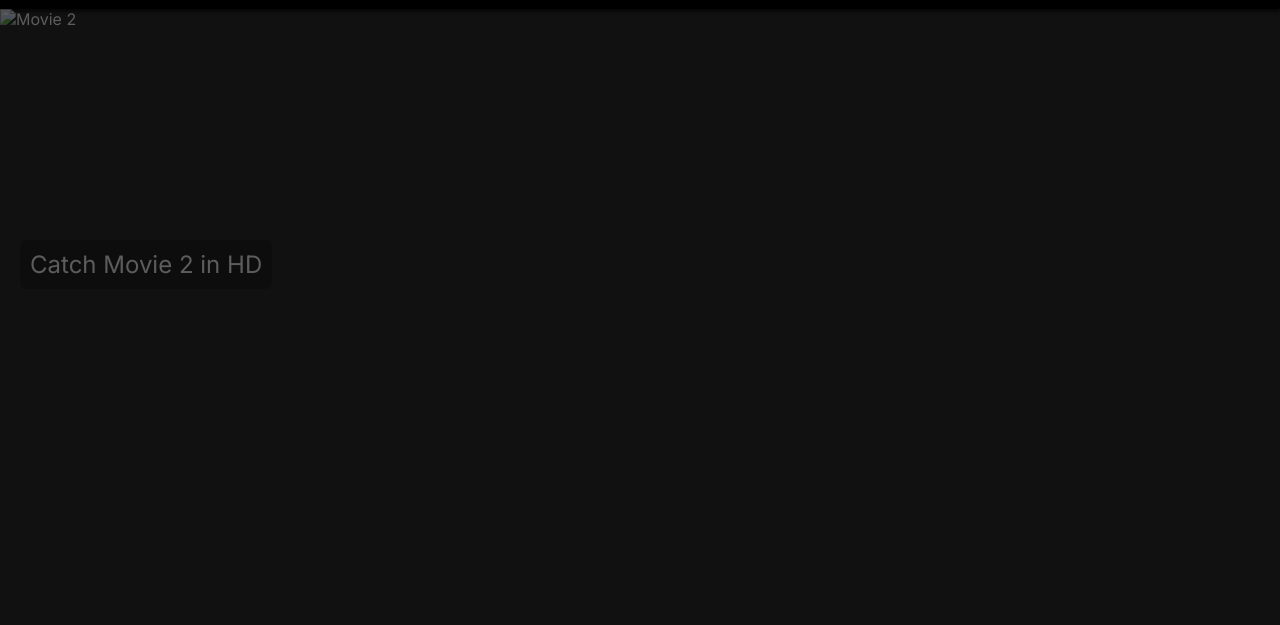
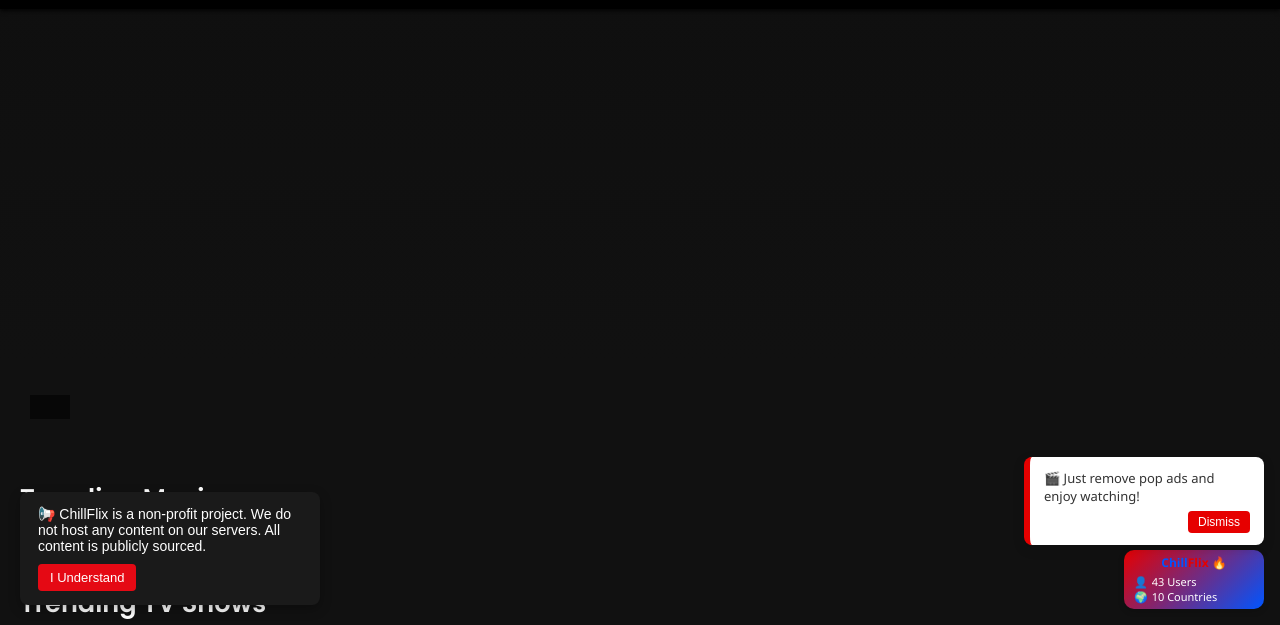
Before and after one commit to geezmoww/chillflix, a plain HTML site: page my-website/index.html in a window 1280 px wide. Shown: the part 175-800 px from the top of the page. Drawn offline with Linux system fonts and the light colour scheme; no server answers.

Commit message:
Update index.html

```diff
--- a/my-website/index.html
+++ b/my-website/index.html
@@ -14,55 +14,11 @@
 
   <link rel="preload" href="js/home.js" as="script" />
   <script defer src="js/home.js"></script>
-  <script type='text/javascript' src='//pl26741312.profitableratecpm.com/05/c2/5a/05c25a7b0141bfad1daacbd4261dc066.js'></script>
-  <script async="async" data-cfasync="false" src="//pl26741459.profitableratecpm.com/1baf9dcb2f371ef2a2caaa97bf82e9bc/invoke.js"></script>
-  <div id="container-1baf9dcb2f371ef2a2caaa97bf82e9bc"></div>
+<script type='text/javascript' src='//pl26741312.profitableratecpm.com/05/c2/5a/05c25a7b0141bfad1daacbd4261dc066.js'></script>
+<script async="async" data-cfasync="false" src="//pl26741459.profitableratecpm.com/1baf9dcb2f371ef2a2caaa97bf82e9bc/invoke.js"></script>
+<div id="container-1baf9dcb2f371ef2a2caaa97bf82e9bc"></div>
+</head>
 
-  <style>
-    .banner-slider {
-      position: relative;
-      overflow: hidden;
-      width: 100%;
-      height: 300px;
-    }
-
-    .banner-slide {
-      display: none;
-      width: 100%;
-      height: 100%;
-      position: absolute;
-      top: 0;
-      left: 0;
-    }
-
-    .banner-slide.active {
-      display: block;
-      animation: fade 1s ease-in-out;
-    }
-
-    @keyframes fade {
-      from {opacity: 0.3;}
-      to {opacity: 1;}
-    }
-
-    .banner-slide img {
-      width: 100%;
-      height: 100%;
-      object-fit: cover;
-    }
-
-    .banner-caption {
-      position: absolute;
-      bottom: 20px;
-      left: 20px;
-      color: white;
-      font-size: 24px;
-      background: rgba(0, 0, 0, 0.6);
-      padding: 10px;
-      border-radius: 6px;
-    }
-  </style>
-</head>
 <body>
   <!-- Navbar -->
   <header class="navbar" role="banner">
@@ -81,37 +37,235 @@
     </nav>
   </header>
 
-  <!-- Banner Slider -->
-  <div class="banner-slider" id="banner-slider">
-    <div class="banner-slide active">
-      <img src="movie1.jpg" alt="Movie 1">
-      <div class="banner-caption">Watch Movie 1 Now!</div>
+  <!-- Banner -->
+  <section class="banner" id="banner" role="region" aria-live="polite">
+    <h1 id="banner-title"></h1>
+  </section>
+
+  <!-- Trending Rows -->
+  <main role="main">
+    <section class="row" aria-labelledby="movies-heading">
+      <h2 id="movies-heading">Trending Movies</h2>
+      <div class="list" id="movies-list" role="list" aria-label="Trending Movies"></div>
+    </section>
+
+    <section class="row" aria-labelledby="tvshows-heading">
+      <h2 id="tvshows-heading">Trending TV Shows</h2>
+      <div class="list" id="tvshows-list" role="list" aria-label="Trending TV Shows"></div>
+    </section>
+
+    <section class="row" aria-labelledby="anime-heading">
+      <h2 id="anime-heading">Trending Anime</h2>
+      <div class="list" id="anime-list" role="list" aria-label="Trending Anime"></div>
+    </section>
+  </main>
+
+  <!-- Modal -->
+  <aside
+    class="modal"
+    id="modal"
+    role="dialog"
+    aria-modal="true"
+    aria-labelledby="modal-title"
+    aria-describedby="modal-description"
+    hidden
+  >
+    <div class="modal-content">
+      <button class="close" aria-label="Close modal" onclick="closeModal()" style="color: red;">
+        &times;
+      </button>
+      <div class="modal-body">
+        <img id="modal-image" src="" alt="" />
+        <div class="modal-text">
+          <h2 id="modal-title"></h2>
+          <div class="stars" id="modal-rating" aria-label="Rating"></div>
+          <p id="modal-description"></p>
+        </div>
+      </div>
+
+      <div class="server-selector">
+  <label for="server">Change Server:</label>
+  <select id="server" onchange="changeServer()" aria-controls="modal-video">
+    <option value="vidsrc.cc">Vidsrc.cc</option>
+    <option value="vidsrc.me">Vidsrc.me</option>
+    <option value="player.videasy.net">Player.Videasy.net</option>
+    <option value="openload.co">Openload.co</option>
+    <option value="streamango.com">Streamango.com</option>
+    <option value="vidcloud.co">Vidcloud.co</option>
+    <option value="streamtape.com">Streamtape.com</option>
+    <option value="doodstream.com">Doodstream.com</option>
+  </select>
+</div>
+
+      <iframe
+        id="modal-video"
+        width="100%"
+        height="315"
+        frameborder="0"
+        allowfullscreen
+        title="Video Player"
+      ></iframe>
     </div>
-    <div class="banner-slide">
-      <img src="movie2.jpg" alt="Movie 2">
-      <div class="banner-caption">Catch Movie 2 in HD</div>
-    </div>
-    <div class="banner-slide">
-      <img src="movie3.jpg" alt="Movie 3">
-      <div class="banner-caption">Stream Movie 3 Instantly</div>
-    </div>
+  </aside>
+
+  <!-- Search Modal -->
+  <aside
+    class="search-modal"
+    id="search-modal"
+    role="dialog"
+    aria-modal="true"
+    aria-labelledby="search-label"
+    hidden
+  >
+    <button class="close" aria-label="Close search modal" onclick="closeSearchModal()" style="color: red;">
+      &times;
+    </button>
+    <label for="search-input" id="search-label" class="visually-hidden">Search for a movie or show</label>
+    <input
+      type="search"
+      id="search-input"
+      placeholder="Search for a movie or show..."
+      oninput="searchTMDB()"
+      aria-describedby="search-results"
+    />
+    <div class="results" id="search-results" role="list"></div>
+  </aside>
+
+  <!-- Footer -->
+  <footer class="footer" role="contentinfo">
+<div class="disclaimer-section" style="color: white;">
+  <p>
+    ChillFlix does not host or upload any videos. All content is provided by third-party services and is publicly available online.
+    If you have any legal issues, please contact the appropriate media file owners or host sites.
+  </p>
+  <div class="disclaimer-links" style="margin-top: 10px;">
+    <a href="/about.html" style="color: white; text-decoration: underline;">About Us</a>
+    <a href="/contact.html" style="color: white; text-decoration: underline; margin-left: 15px;">Contact Us</a>
+  </div>
+  <p style="margin-top: 15px; font-size: 14px; color: white;">
+    © 2025 ChillFlix. All rights reserved.
+  </p>
+</div>
+<div class="about-us-section"> ... </div>
+  </footer>
+<!-- Reminder Message -->
+<div id="reminder-box" style="
+  position: fixed;
+  bottom: 80px;
+  right: 16px;
+  background: white;
+  border-left: 6px solid #e60000;
+  border-radius: 8px;
+  box-shadow: 0 4px 12px rgba(0,0,0,0.15);
+  padding: 12px 14px;
+  max-width: 240px;
+  font-family: 'Segoe UI', sans-serif;
+  font-size: 13px;
+  color: #333;
+  z-index: 10000;
+">
+  <div style="margin-bottom: 6px;">
+    🎬 Just remove pop ads and enjoy watching!
+  </div>
+  <button onclick="document.getElementById('reminder-box').style.display='none'" style="
+    background: #e60000;
+    color: white;
+    border: none;
+    padding: 4px 10px;
+    font-size: 12px;
+    border-radius: 4px;
+    cursor: pointer;
+    float: right;
+  ">Dismiss</button>
+</div>
+
+<!-- Smaller Floating Widget -->
+<div id="floating-widget" style="
+  position: fixed;
+  bottom: 16px;
+  right: 16px;
+  background: linear-gradient(135deg, #e60000, #0055ff);
+  color: white;
+  border-radius: 10px;
+  box-shadow: 0 2px 6px rgba(0,0,0,0.2);
+  padding: 6px 10px;
+  font-family: 'Segoe UI', sans-serif;
+  z-index: 9999;
+  width: 140px;
+  font-size: 11px;
+  line-height: 1.2;
+  user-select: none;
+  cursor: default;
+">
+  <div style="
+    font-weight: bold;
+    font-size: 12px;
+    text-align: center;
+    margin-bottom: 4px;
+    white-space: nowrap;
+  ">
+    <span style="color: #0055ff;">Chill</span><span style="color: #e60000;">Flix</span> 🔥
   </div>
 
-  <script>
-    const slides = document.querySelectorAll(".banner-slide");
-    let currentSlide = 0;
+  <div style="display: flex; align-items: center; margin-bottom: 2px;">
+    <span style="margin-right: 4px;">👤</span>
+    <span id="userCount">0 Users</span>
+  </div>
 
-    function showSlide(index) {
-      slides.forEach((slide, i) => {
-        slide.classList.remove("active");
-        if (i === index) slide.classList.add("active");
-      });
+  <div style="display: flex; align-items: center;">
+    <span style="margin-right: 4px;">🌍</span>
+    <span id="countryCount">0 Countries</span>
+  </div>
+</div>
+<script>
+  document.addEventListener('DOMContentLoaded', () => {
+    const sampleCountries = ["US", "IN", "UK", "DE", "FR", "BR", "JP", "AU", "CA", "NG"];
+
+    function simulateStats() {
+      const usersOnline = Math.floor(Math.random() * 90) + 10;
+      const countries = new Set();
+      for (let i = 0; i < usersOnline; i++) {
+        countries.add(sampleCountries[Math.floor(Math.random() * sampleCountries.length)]);
+      }
+
+      document.getElementById('userCount').textContent = `${usersOnline} Users`;
+      document.getElementById('countryCount').textContent = `${countries.size} Countries`;
     }
 
-    setInterval(() => {
-      currentSlide = (currentSlide + 1) % slides.length;
-      showSlide(currentSlide);
-    }, 5000);
-  </script>
+    simulateStats();
+    setInterval(simulateStats, 5000);
+  });
+</script>
+
+<div id="disclaimer-box" style="
+  position: fixed;
+  bottom: 20px;
+  left: 20px;
+  background: #1a1a1a;
+  color: #fff;
+  padding: 14px 18px;
+  border-radius: 8px;
+  box-shadow: 0 4px 12px rgba(0,0,0,0.3);
+  max-width: 300px;
+  font-size: 14px;
+  font-family: Arial, sans-serif;
+  z-index: 9999;
+">
+  <p>
+    📢 ChillFlix is a non-profit project. We do not host any content on our servers. All content is publicly sourced.
+  </p>
+  <button onclick="document.getElementById('disclaimer-box').style.display='none'" style="
+    margin-top: 10px;
+    background: #e50914;
+    border: none;
+    padding: 6px 12px;
+    color: white;
+    font-size: 13px;
+    border-radius: 4px;
+    cursor: pointer;
+  ">
+    I Understand
+  </button>
+</div>
+
 </body>
-</html>
```
